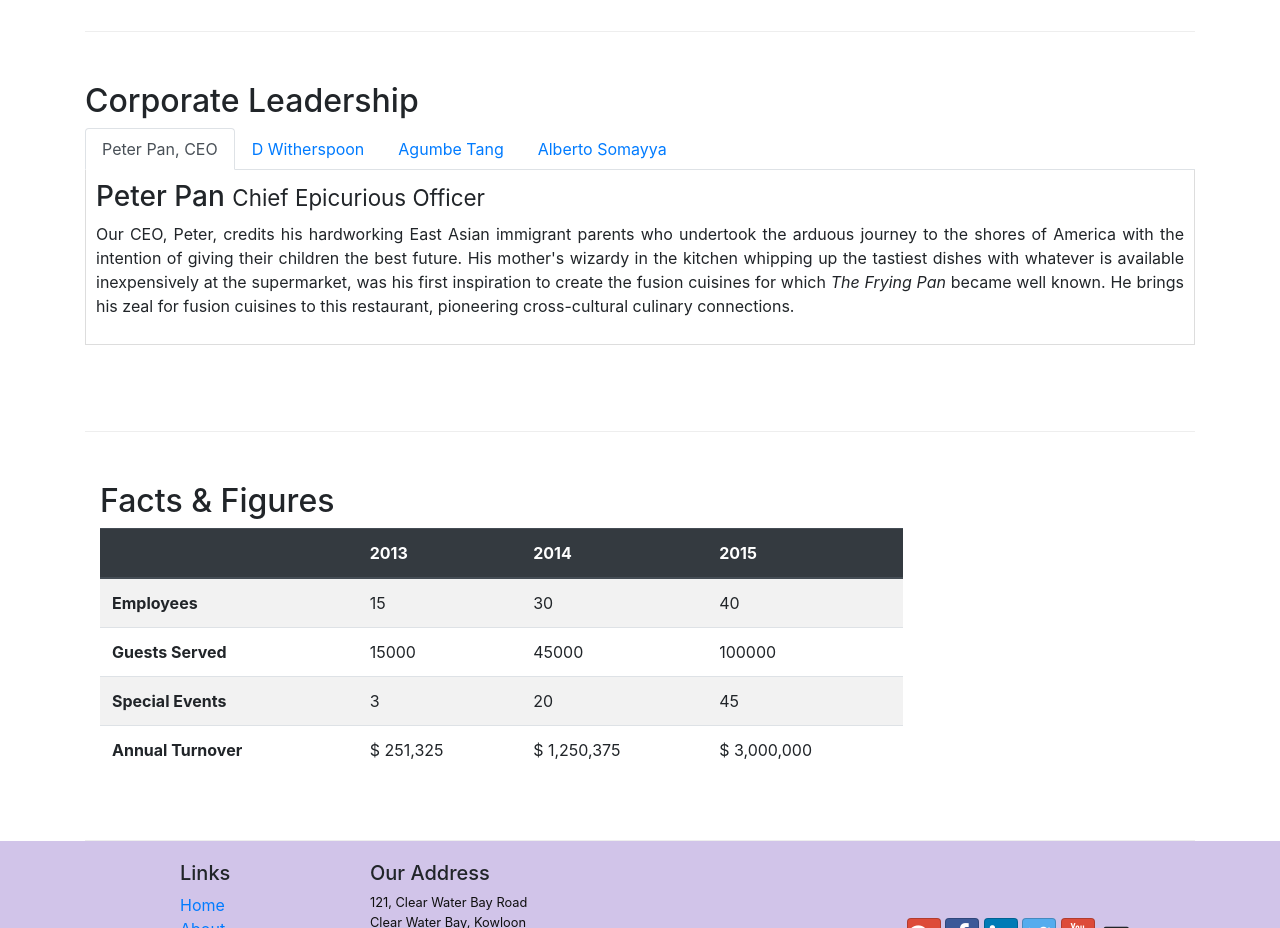
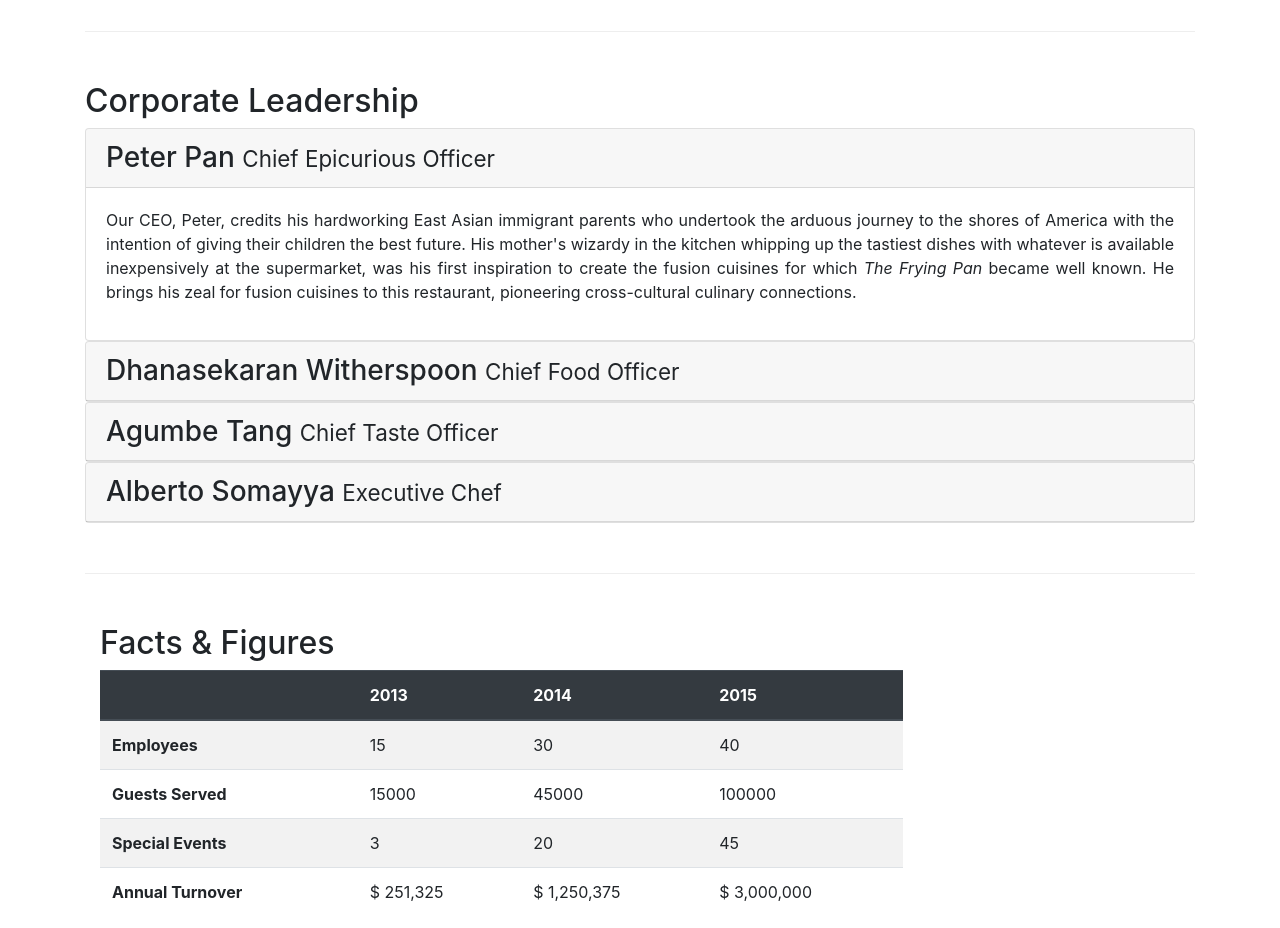
Before and after one commit to yamadev11/conFusion, a website: page aboutus.html in a window 1280 px wide. Shown: the part 900-1828 px from the top of the page. Drawn offline with nearby package versions, Linux system fonts and the light colour scheme.

Commit message:
accordion

```diff
--- a/aboutus.html
+++ b/aboutus.html
@@ -94,36 +94,62 @@
         <div class="row row-content text-justify">
             <div>
                 <h2>Corporate Leadership</h2>
-                <ul class="nav nav-tabs">
-                    <li class="nav-item">
-                        <a class="nav-link active" role="tab" data-toggle="tab" href="#peter">Peter Pan, CEO </a>
-                    </li>
-                    <li class="nav-item">
-                        <a class="nav-link" role="tab" data-toggle="tab" href="#danny">D Witherspoon </a>
-                    </li>
-                    <li class="nav-item">
-                        <a class="nav-link" role="tab" data-toggle="tab" href="#agumbe">Agumbe Tang </a>
-                    </li>
-                    <li class="nav-item">
-                        <a class="nav-link" role="tab" data-toggle="tab" href="#alberto">Alberto Somayya </a>
-                    </li>
-                </ul>
-                <div class="tab-content">
-                    <div class="tab-pane fade active show" role="tabpanel" id="peter">
-                        <h3>Peter Pan <small>Chief Epicurious Officer</small></h3>
-                        <p class="d-none d-sm-block">Our CEO, Peter, credits his hardworking East Asian immigrant parents who undertook the arduous journey to the shores of America with the intention of giving their children the best future. His mother's wizardy in the kitchen whipping up the tastiest dishes with whatever is available inexpensively at the supermarket, was his first inspiration to create the fusion cuisines for which <em>The Frying Pan</em> became well known. He brings his zeal for fusion cuisines to this restaurant, pioneering cross-cultural culinary connections.</p>
+                <div id="accordion">
+                    <div class="card">
+                        <div class="card-header" role="tab" id="peterhead">
+                            <h3 class="mb-0">
+                                <a data-toggle="collapse" data-target="#peter">
+                                    Peter Pan <small>Chief Epicurious Officer</small>
+                                </a>
+                            </h3>
+                        </div>
+                        <div class="collapse show" id="peter" data-parent="#accordion">
+                            <div class="card-body">
+                                <p class="d-none d-sm-block">Our CEO, Peter, credits his hardworking East Asian immigrant parents who undertook the arduous journey to the shores of America with the intention of giving their children the best future. His mother's wizardy in the kitchen whipping up the tastiest dishes with whatever is available inexpensively at the supermarket, was his first inspiration to create the fusion cuisines for which <em>The Frying Pan</em> became well known. He brings his zeal for fusion cuisines to this restaurant, pioneering cross-cultural culinary connections.</p>
+                            </div>
+                        </div>
                     </div>
-                    <div class="tab-pane fade" role="tabpanel" id="danny">
-                        <h3>Dhanasekaran Witherspoon <small>Chief Food Officer</small></h3>
-                        <p class="d-none d-sm-block">Our CFO, Danny, as he is affectionately referred to by his colleagues, comes from a long established family tradition in farming and produce. His experiences growing up on a farm in the Australian outback gave him great appreciation for varieties of food sources. As he puts it in his own words, <em>Everything that runs, wins, and everything that stays, pays!</em></p>
+                    <div class="card">
+                        <div class="card-header" role="tab" id="dannyhead">
+                            <h3 class="mb-0">
+                                <a class="collapsed" data-toggle="collapse" data-target="#danny">
+                                    Dhanasekaran Witherspoon <small>Chief Food Officer</small>
+                                </a>
+                            </h3>
+                        </div>
+                        <div class="collapse" id="danny" data-parent="#accordion">
+                            <div class="card-body">
+                                <p class="d-none d-sm-block">Our CFO, Danny, as he is affectionately referred to by his colleagues, comes from a long established family tradition in farming and produce. His experiences growing up on a farm in the Australian outback gave him great appreciation for varieties of food sources. As he puts it in his own words, <em>Everything that runs, wins, and everything that stays, pays!</em></p>
+                            </div>
+                        </div>
                     </div>
-                    <div class="tab-pane fade" role="tabpanel" id="agumbe">
-                        <h3>Agumbe Tang <small>Chief Taste Officer</small></h3>
-                        <p class="d-none d-sm-block">Blessed with the most discerning gustatory sense, Agumbe, our CTO, personally ensures that every dish that we serve meets his exacting tastes. Our chefs dread the tongue lashing that ensues if their dish does not meet his exacting standards. He lives by his motto, <em>You click only if you survive my lick.</em></p>
+                    <div class="card">
+                        <div class="card-header" role="tab" id="agumbehead">
+                            <h3 class="mb-0">
+                                <a class="collapsed" data-toggle="collapse" data-target="#agumbe">
+                                    Agumbe Tang <small>Chief Taste Officer</small>
+                                </a>
+                            </h3>
+                        </div>
+                        <div class="collapse" id="agumbe" data-parent="#accordion">
+                            <div class="card-body">
+                                <p class="d-none d-sm-block">Blessed with the most discerning gustatory sense, Agumbe, our CTO, personally ensures that every dish that we serve meets his exacting tastes. Our chefs dread the tongue lashing that ensues if their dish does not meet his exacting standards. He lives by his motto, <em>You click only if you survive my lick.</em></p>
+                            </div>
+                        </div>
                     </div>
-                    <div class="tab-pane fade" role="tabpanel" id="alberto">
-                        <h3>Alberto Somayya <small>Executive Chef</small></h3>
-                        <p class="d-none d-sm-block">Award winning three-star Michelin chef with wide International experience having worked closely with whos-who in the culinary world, he specializes in creating mouthwatering Indo-Italian fusion experiences. He says, <em>Put together the cuisines from the two craziest cultures, and you get a winning hit! Amma Mia!</em></p>
+                    <div class="card">
+                        <div class="card-header" role="tab" id="albertohead">
+                            <h3 class="mb-0">
+                                <a class="collapsed" data-toggle="collapse" data-target="#alberto">
+                                    Alberto Somayya <small>Executive Chef</small>
+                                </a>
+                            </h3>
+                        </div>
+                        <div class="collapse" id="alberto" data-parent="#accordion">
+                            <div class="card-body">
+                                <p class="d-none d-sm-block">Award winning three-star Michelin chef with wide International experience having worked closely with whos-who in the culinary world, he specializes in creating mouthwatering Indo-Italian fusion experiences. He says, <em>Put together the cuisines from the two craziest cultures, and you get a winning hit! Amma Mia!</em></p>
+                            </div>
+                        </div>
                     </div>
                 </div>
             </div>
@@ -217,9 +243,8 @@
            </div>
         </div>
     </footer>
-    <script src="node_modules/jquery/jquery.min.js"></script>
+    <script src="node_modules/jquery/dist/jquery.min.js"></script>
     <script src="node_modules/popper.js/dist/umd/popper.min.js"></script>
     <script src="node_modules/bootstrap/dist/js/bootstrap.min.js"></script>
 </body>
-
 </html>
--- a/package.json
+++ b/package.json
@@ -17,7 +17,7 @@
     "bootstrap": "^4.5.0",
     "bootstrap-social": "^5.1.1",
     "font-awesome": "^4.7.0",
-    "jquery": "^1.12.4",
+    "jquery": "^3.5.1",
     "popper.js": "^1.16.1"
   }
 }
```
Also changed, not shown: 1 other file.
